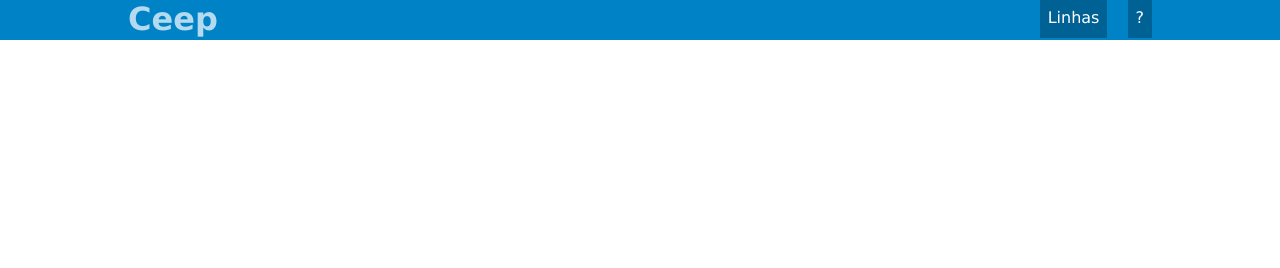
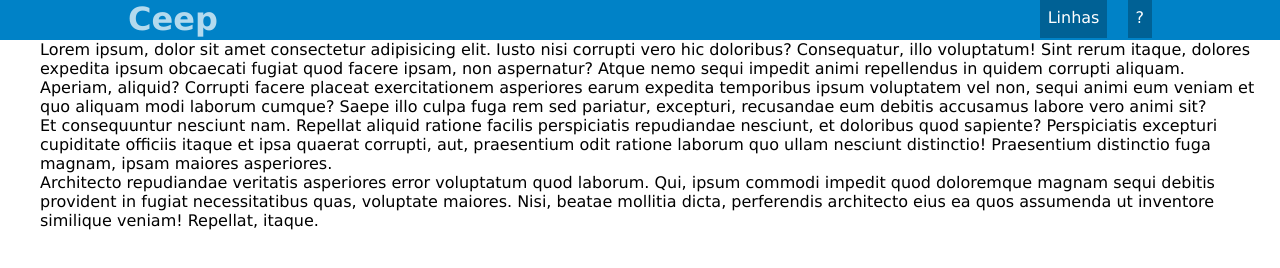
Before and after one commit to celsopixain/ceep, a plain HTML site: page index.html in a window 1280 px wide. Drawn offline with Linux system fonts and the light colour scheme.

Commit message:
Aula 5 - Começando HTML _CSS dos Cartões

```diff
--- a/css/reset.css
+++ b/css/reset.css
@@ -16,3 +16,7 @@ a{
    color: inherit;
    text-decoration: none;
 }
+
+ul, ol, li {
+    list-style: none;
+}
--- a/index.html
+++ b/index.html
@@ -31,8 +31,17 @@
         </nav>
 
     </header>
-
-
+    <!--código criado comando section>ol>li*4>lorem
+        com 40 letras section>ol>li*4>lorem40
+    -->
+    <section>
+        <ol>
+            <li>Lorem ipsum, dolor sit amet consectetur adipisicing elit. Iusto nisi corrupti vero hic doloribus? Consequatur, illo voluptatum! Sint rerum itaque, dolores expedita ipsum obcaecati fugiat quod facere ipsam, non aspernatur? Atque nemo sequi impedit animi repellendus in quidem corrupti aliquam.</li>
+            <li>Aperiam, aliquid? Corrupti facere placeat exercitationem asperiores earum expedita temporibus ipsum voluptatem vel non, sequi animi eum veniam et quo aliquam modi laborum cumque? Saepe illo culpa fuga rem sed pariatur, excepturi, recusandae eum debitis accusamus labore vero animi sit?</li>
+            <li>Et consequuntur nesciunt nam. Repellat aliquid ratione facilis perspiciatis repudiandae nesciunt, et doloribus quod sapiente? Perspiciatis excepturi cupiditate officiis itaque et ipsa quaerat corrupti, aut, praesentium odit ratione laborum quo ullam nesciunt distinctio! Praesentium distinctio fuga magnam, ipsam maiores asperiores.</li>
+            <li>Architecto repudiandae veritatis asperiores error voluptatum quod laborum. Qui, ipsum commodi impedit quod doloremque magnam sequi debitis provident in fugiat necessitatibus quas, voluptate maiores. Nisi, beatae mollitia dicta, perferendis architecto eius ea quos assumenda ut inventore similique veniam! Repellat, itaque.</li>
+        </ol>
+    </section>
 
 <!--
 
```
